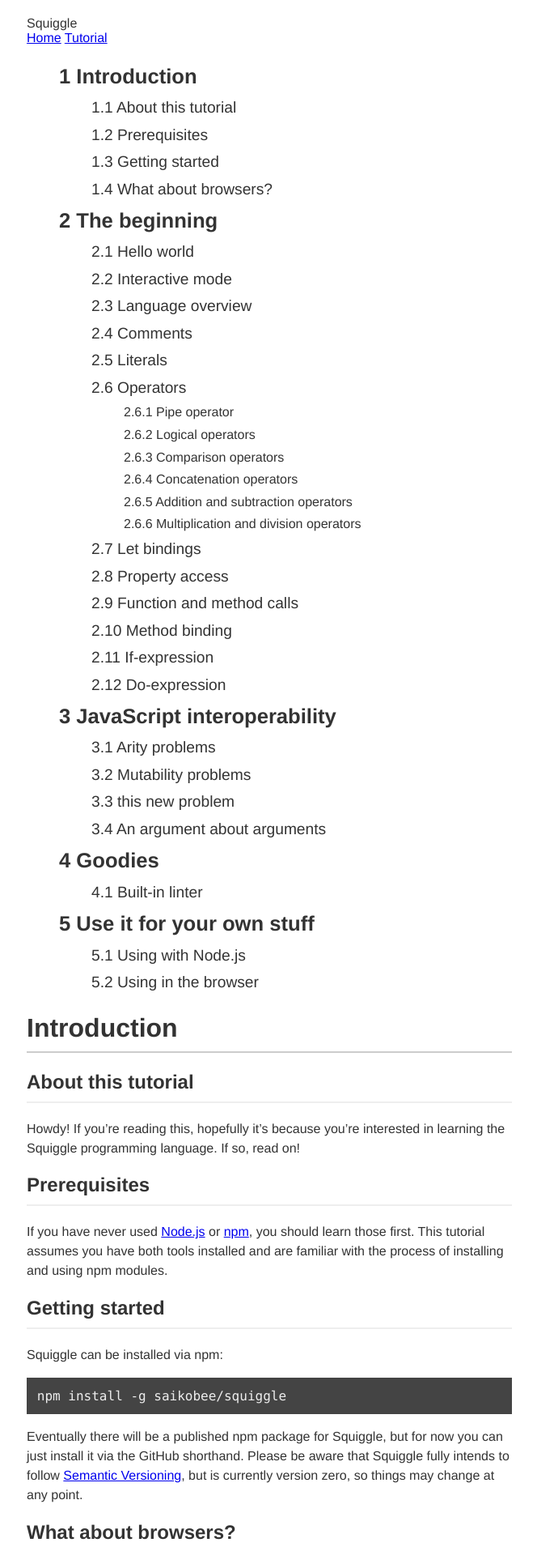
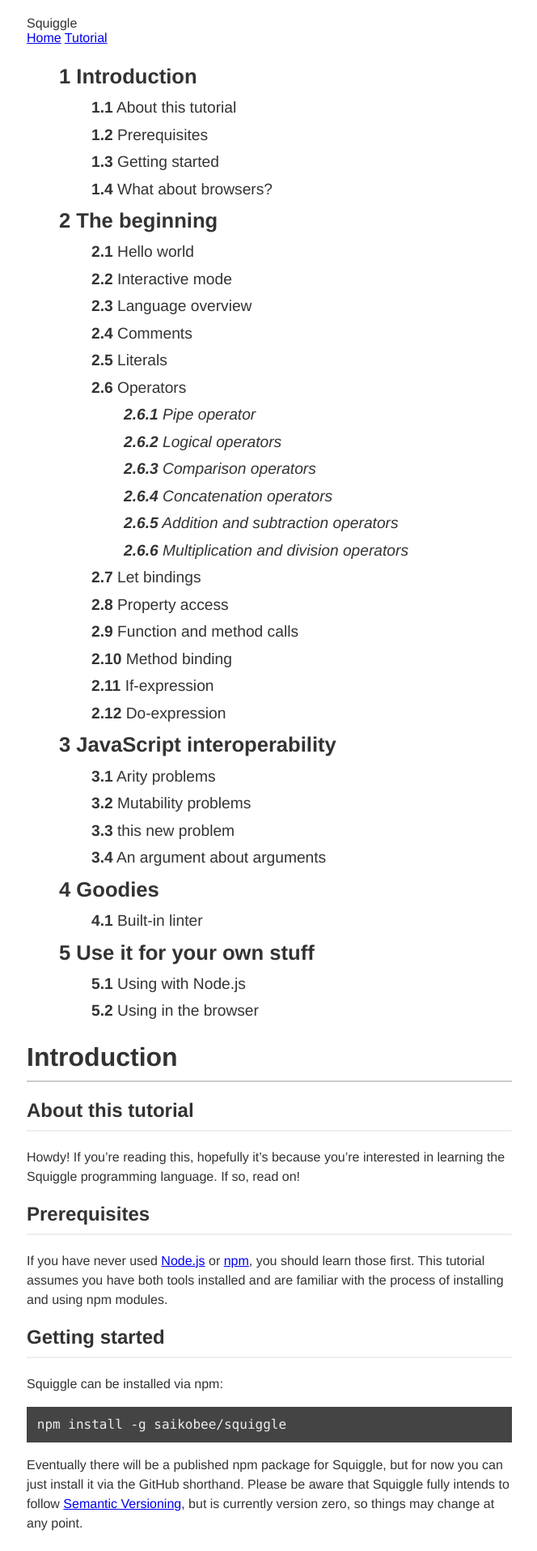
Before and after one commit to squiggle-lang/squiggle-lang.org, a Jekyll site: the page built from tutorial/index.md, in a window 1280 px wide. Shown: the top 1915 px of the page at 81% size, without its empty margins (307-971 px from the left). Built offline with Jekyll 4.4.1, drawn with Linux system fonts in a browser that asks for light colours.

Commit message:
Minor formatting tweaks

```diff
--- a/_sass/style.scss
+++ b/_sass/style.scss
@@ -20,7 +20,7 @@
 
 .toc ul li       { font-size: 1.6em; font-weight: bold; }
 .toc ul ul li    { font-size: 1.2em; font-weight: normal; }
-.toc ul ul ul li { font-size: 1.0em; font-weight: normal; }
+.toc ul ul ul li { font-style: italic; }
 
 .toc ul li {
     list-style: none;
@@ -57,6 +57,10 @@
     line-height: 1.5;
 }
 
+.chapter-number {
+    font-weight: bold;
+}
+
 body {
     max-width: 600px;
     margin: 0 auto;
--- a/toc.js
+++ b/toc.js
@@ -89,7 +89,10 @@
     function formatEntry(level, h) {
         return E("li", null, [
             E("a", {href: "#" + h.id}, [
-                level.join(".") + " " + elementText(h)
+                E("span", {"class": "chapter-number"}, [
+                    level.join(".")
+                ]),
+                " " + elementText(h)
             ])
         ]);
     }
@@ -124,12 +127,7 @@
     function toc(elem) {
         var headings = $$("h1, h2, h3");
         var nestedHeadings = nest(headings);
-        // console.log("FLAT HEADINGS");
-        // console.log(headings);
-        console.log("NESTED HEADINGS");
-        console.log(JSON.stringify(nestedHeadings, null, 2));
         var tocElem = render(nestedHeadings);
-        // debugger;
         setChild(elem, tocElem);
     }
 
```
